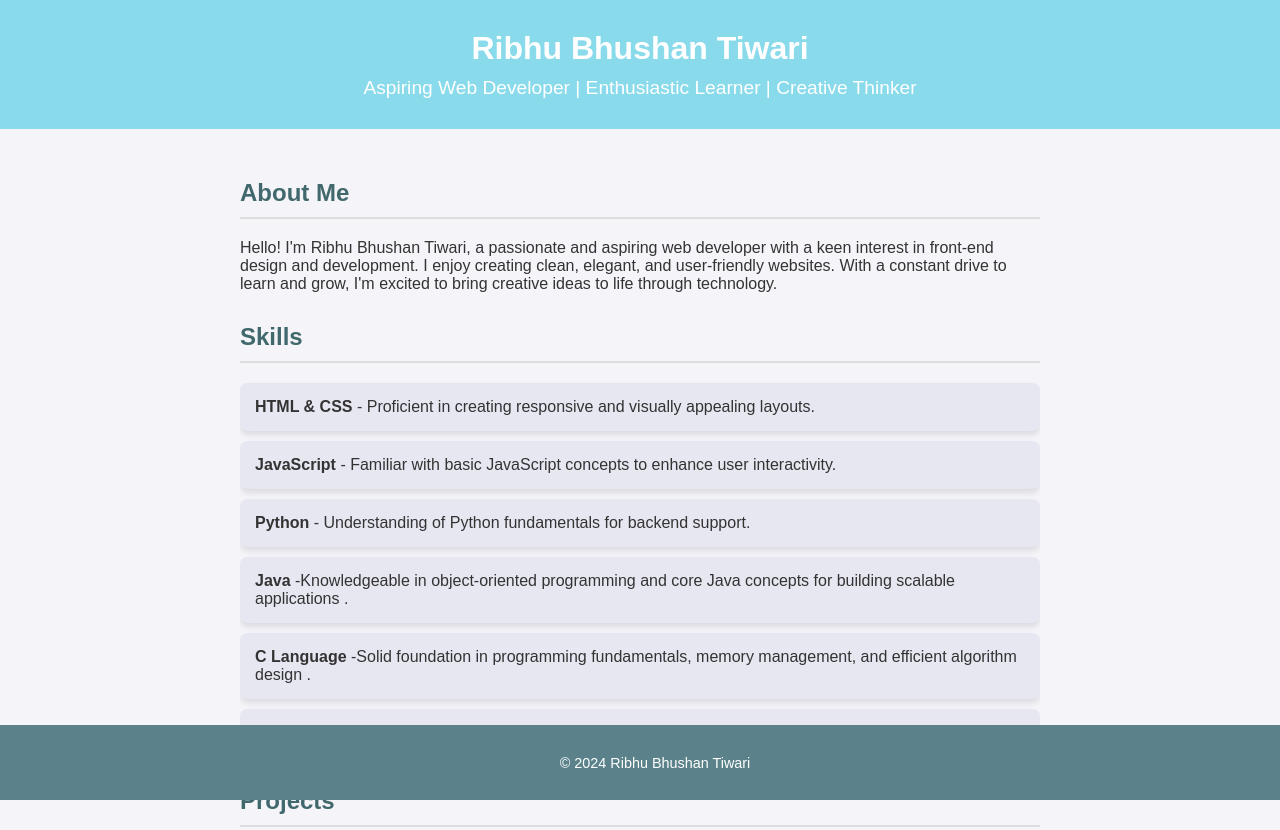
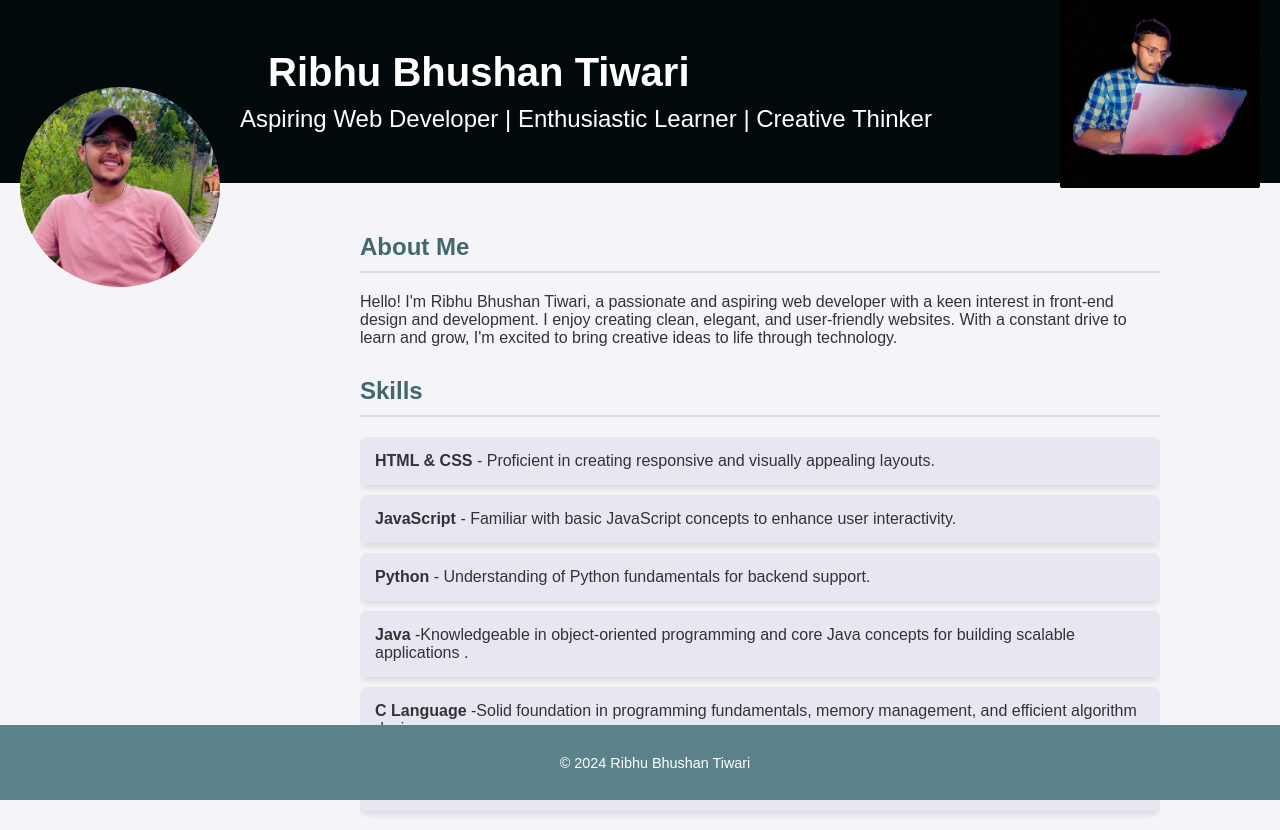
Before and after one commit to ribhutiwari08/Website, a plain HTML site: page index.html in a window 1280 px wide. Shown: the top 830 px of the page. Drawn offline with Linux system fonts and the light colour scheme.

Commit message:
06/11/2024

```diff
--- a/index.html
+++ b/index.html
@@ -9,8 +9,11 @@
 <body>
 
 <header>
+    <img src="ribhu.jpg" alt="Ribhu Bhushan Tiwari" class="profile-photo">
     <h1>Ribhu Bhushan Tiwari</h1>
     <p>Aspiring Web Developer | Enthusiastic Learner | Creative Thinker</p>
+    <img src="right.jpg" alt="Profile" class="header-image">
+
 </header>
 
 <div class="container">
--- a/style.css
+++ b/style.css
@@ -7,20 +7,21 @@ body {
 }
 
 header {
-    background-color: #89daea;
+    background-color: #01090b;
     color: #fff;
-    text-align: center;
-    padding: 30px 20px;
+    text-align: left;
+    padding: 50px 20px;
 }
 
 header h1 {
     margin: 0;
-    font-size: 2em;
+    font-size: 2.5em;
     font-weight: bold;
+    margin-left: 20%;
 }
 
 header p {
-    font-size: 1.2em;
+    font-size: 1.5em;
     margin: 10px 0 0;
 }
 
@@ -168,3 +169,26 @@ footer {
   #contact-form button:hover {
     background-color: #0056b3;
   }
+
+  .profile-photo {
+    width: 200px;
+    height: 200px;
+    border-radius: 50%;
+    margin-right: 20px;
+    float: left;
+    object-fit: cover;
+    margin-top: 3%;
+}
+
+
+/* Styling for the header image */
+.header-image {
+  width: 200px; /* Adjust the size of the image */
+  height: 200px; /* Ensure the height is equal to the width to keep the aspect ratio */
+  border-radius: 1%; /* Make the image circular */
+  object-fit: cover; /* Ensures the image scales correctly */
+  position: absolute;
+  top: 11%; /* Vertically center the image */
+  right: 20px; /* Align the image to the right */
+  transform: translateY(-50%); /* Adjust for perfect vertical centering */
+}
```
Also changed, not shown: 4.avif (deleted), ribhu.jpg (added), right.jpg (added).
